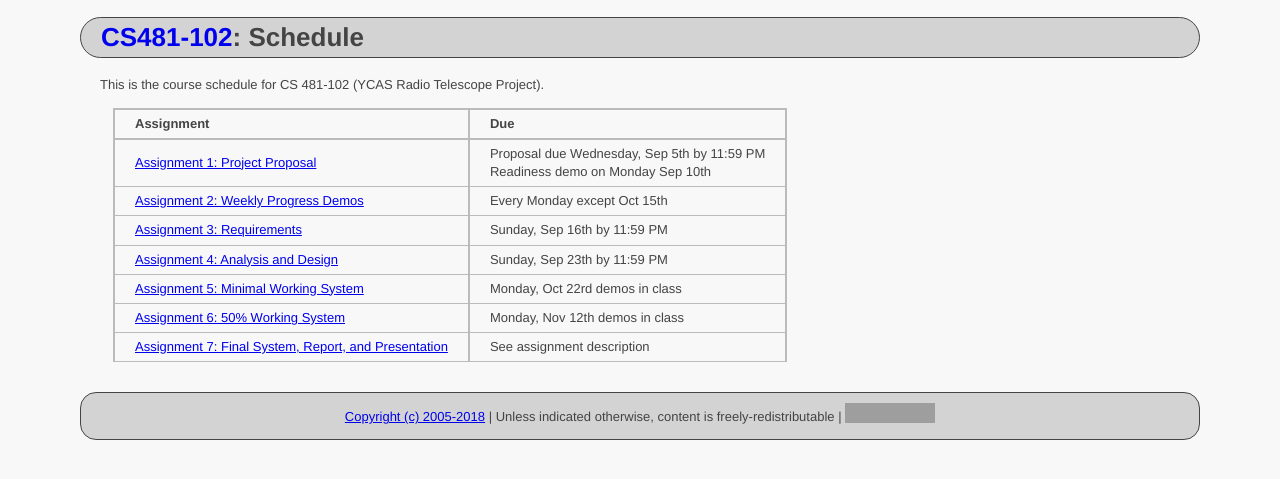
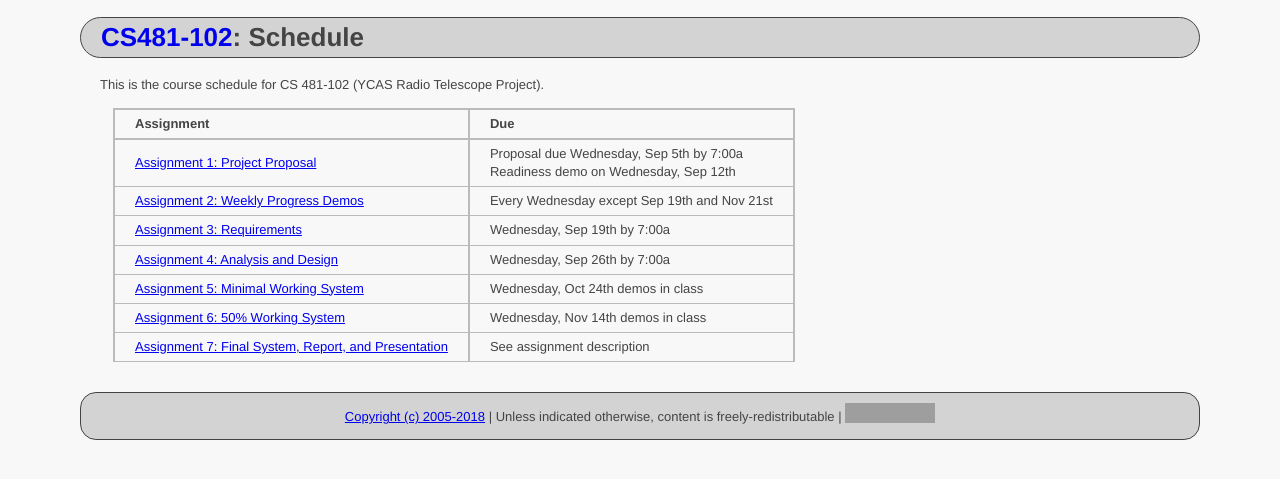
Before and after one commit to ycpcs/cs481-fall2018-102-RT, a Jekyll site: the page built from schedule.md, in a window 1280 px wide. Shown: the top 479 px of the page. Built offline with Jekyll 4.4.1, drawn with Linux system fonts in a browser that asks for light colours; grey boxes are pictures that could not be loaded.

Commit message:
edits to schedule for RT section

```diff
--- a/schedule.md
+++ b/schedule.md
@@ -8,10 +8,10 @@ This is the course schedule for CS 481-102 (YCAS Radio Telescope Project).
 
 **Assignment** | **Due**
 :--------------|:---------
-[Assignment 1: Project Proposal](assign/assign01.html)                       | Proposal due Wednesday, Sep 5th by 11:59 PM <br> Readiness demo on Monday Sep 10th
-[Assignment 2: Weekly Progress Demos](assign/assign02.html)                  | Every Monday except Oct 15th
-[Assignment 3: Requirements](assign/assign03.html)                           | Sunday, Sep 16th by 11:59 PM
-[Assignment 4: Analysis and Design](assign/assign04.html)                    | Sunday, Sep 23th by 11:59 PM
-[Assignment 5: Minimal Working System](assign/assign05.html)                 | Monday, Oct 22rd demos in class
-[Assignment 6: 50% Working System](assign/assign06.html)                     | Monday, Nov 12th demos in class
+[Assignment 1: Project Proposal](assign/assign01.html)                       | Proposal due Wednesday, Sep 5th by 7:00a <br> Readiness demo on Wednesday, Sep 12th
+[Assignment 2: Weekly Progress Demos](assign/assign02.html)                  | Every Wednesday except Sep 19th and Nov 21st
+[Assignment 3: Requirements](assign/assign03.html)                           | Wednesday, Sep 19th by 7:00a
+[Assignment 4: Analysis and Design](assign/assign04.html)                    | Wednesday, Sep 26th by 7:00a
+[Assignment 5: Minimal Working System](assign/assign05.html)                 | Wednesday, Oct 24th demos in class
+[Assignment 6: 50% Working System](assign/assign06.html)                     | Wednesday, Nov 14th demos in class
 [Assignment 7: Final System, Report, and Presentation](assign/assign07.html) | See assignment description
```
